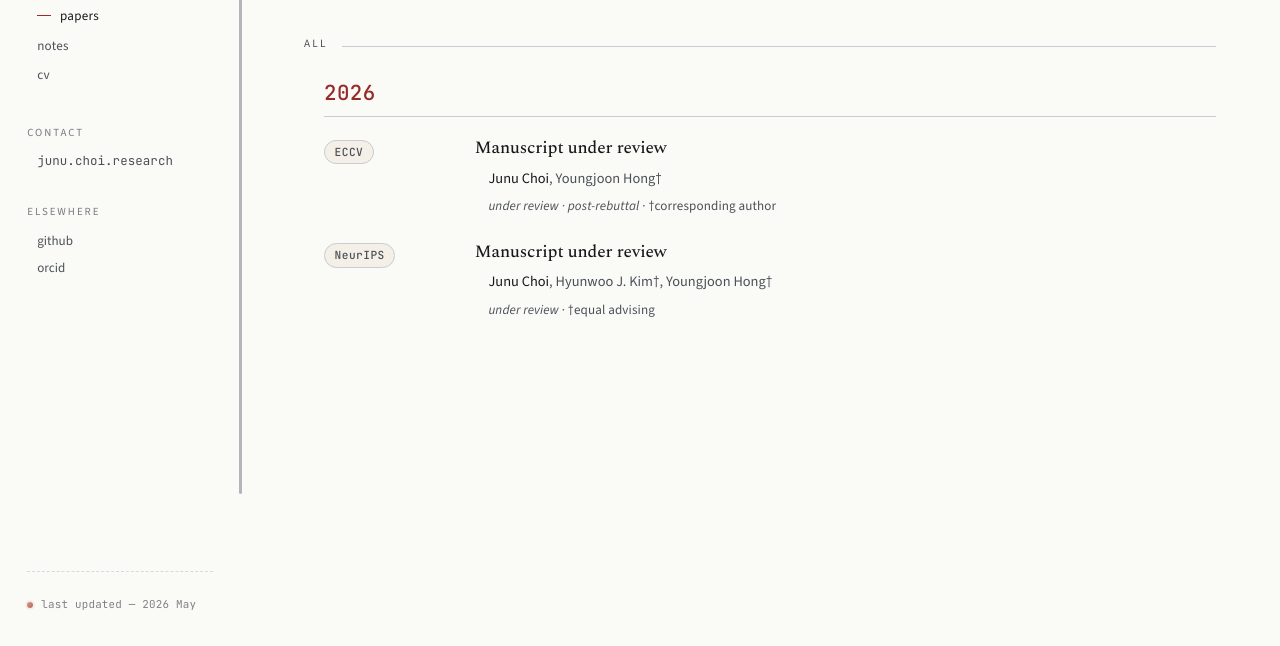
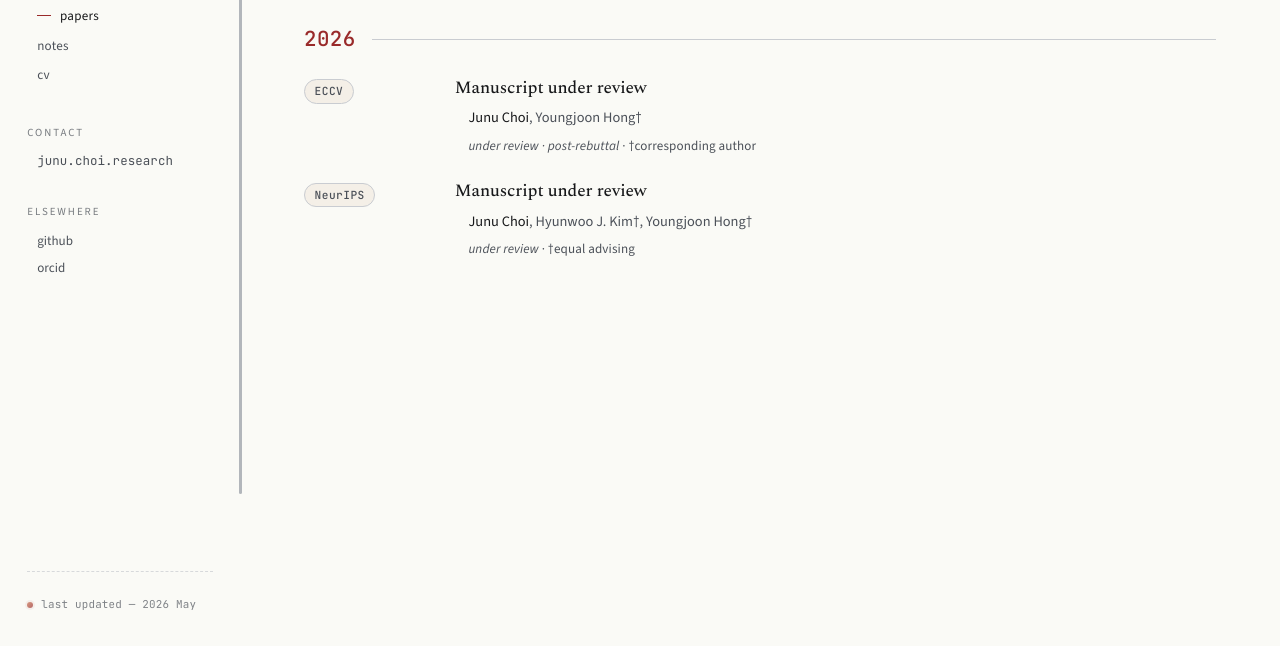
Before and after one commit to Junu-Choi/Junu-Choi.github.io, an Astro site: page /papers in a window 1280 px wide. Shown: the part 154-800 px from the top of the page. Built offline with nearby package versions, Linux system fonts and the light colour scheme; Astro itself is replaced by a stand-in of ours.

Commit message:
papers: drop "All" rule, make year-header the divider itself
The "All" section-rule label was redundant on /papers (the whole
page is publications), and the indent it carried pushed entries
right for no reason. Removed both.

The year heading (e.g. 2026) now does the dividing work itself: a
flex layout with the crimson mono year on the left and a thin
--hair hairline filling the row to the right. This gives every
year-group its own row-spanning divider without an explicit
SectionRule, matching the yang-song.net structure the user
referenced.

```diff
--- a/src/pages/papers.astro
+++ b/src/pages/papers.astro
@@ -1,6 +1,5 @@
 ---
 import BaseLayout from "../layouts/BaseLayout.astro";
-import SectionRule from "../components/SectionRule.astro";
 import PaperList from "../components/PaperList.astro";
 import { papers } from "../data/papers";
 ---
@@ -16,10 +15,7 @@ import { papers } from "../data/papers";
       <em>In preparation.</em> Preprints and publications will appear here as they are released.
     </p>
   ) : (
-    <section>
-      <SectionRule label="All"/>
-      <PaperList/>
-    </section>
+    <PaperList/>
   )}
 
 </BaseLayout>
--- a/src/styles/site.css
+++ b/src/styles/site.css
@@ -216,9 +216,14 @@ body {
 }
 
 /* Papers — Yang-Song-style year sections with venue/grade stickers */
-.pubs-list { padding-left: var(--ind-1); }
+.pubs-list { /* no extra indent; year header carries the section divider */ }
 .pubs-year-group { margin-bottom: 1.8rem; }
+
+/* Year as section header: text on the left, hairline filling the row to the right */
 .pubs-year {
+  display: flex;
+  align-items: center;
+  gap: 1rem;
   font-family: var(--mono);
   font-variant-numeric: tabular-nums;
   color: var(--accent);
@@ -226,8 +231,12 @@ body {
   font-weight: 500;
   letter-spacing: .02em;
   margin: 2.5rem 0 1.1rem;
-  padding-bottom: .35rem;
-  border-bottom: 1px solid var(--hair);
+}
+.pubs-year::after {
+  content: "";
+  flex: 1;
+  height: 1px;
+  background: var(--hair);
 }
 .pubs-year-group:first-child .pubs-year { margin-top: 0; }
 .pubs-entries { display: flex; flex-direction: column; gap: 1.3rem; }
```
